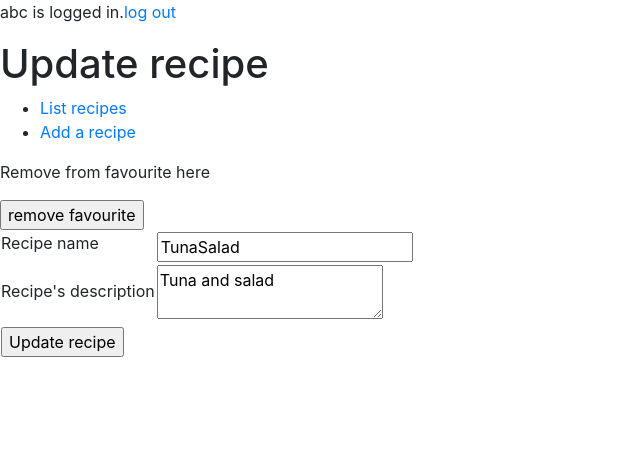
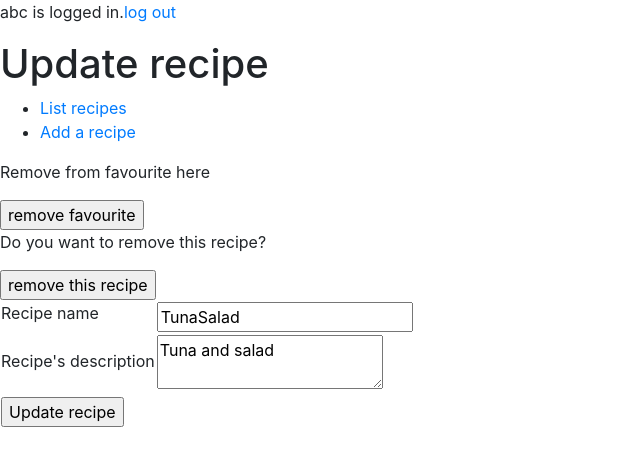
Before and after one commit to att78/reseptikirja, a Flask app: page /recipes/1/ in a window 1280 px wide. Shown: the top 466 px of the page, without its empty margins (0-640 px from the left). Run offline with Flask 2, Linux system fonts and the light colour scheme; a user stored in the database is signed in; data comes from the database, SQL or seed files in the repository; both versions use the stored data as it was after the commit; some libraries are stand-ins or nearby versions.

Commit message:
crud resipesiin kuntoon ja bootstrap aloitus

```diff
--- a/application/recipes/views.py
+++ b/application/recipes/views.py
@@ -89,3 +89,15 @@ def recipe_remove_favourite(recipe_id):
     db.session().commit()
 
     return redirect(url_for("recipe_update", recipe_id=recipe_id))
+
+
+@app.route("/recipes/<recipe_id>/remove", methods = ["POST"])
+@login_required
+def recipe_remove(recipe_id):
+
+    recipe = Recipe.query.get(recipe_id)
+    db.session().delete(recipe)
+
+    db.session().commit()
+
+    return redirect(url_for("recipes_index"))
--- a/application/templates/recipes/edit.html
+++ b/application/templates/recipes/edit.html
@@ -48,4 +48,12 @@
 </form>
 {% endif %}
 
+<form method = "POST" action = "{{url_for('recipe_remove', recipe_id=form.id)}}">
+  <p>Do you want to remove this recipe?</p>
+<input type = "submit" value = "remove this recipe" />
+
+</form>
+
+
+
 {% endblock %}
```
Also changed, not shown: application/recipes.db.
